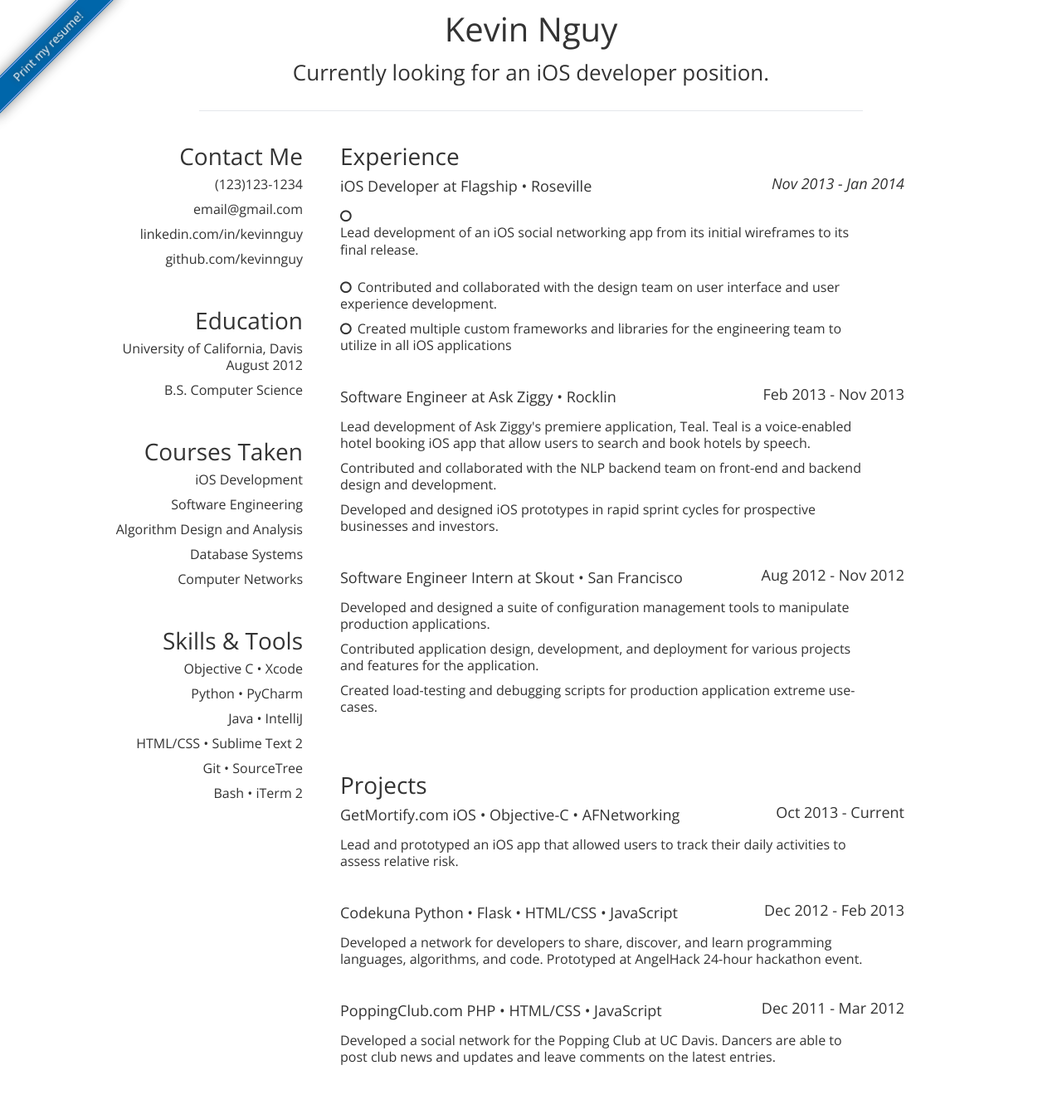
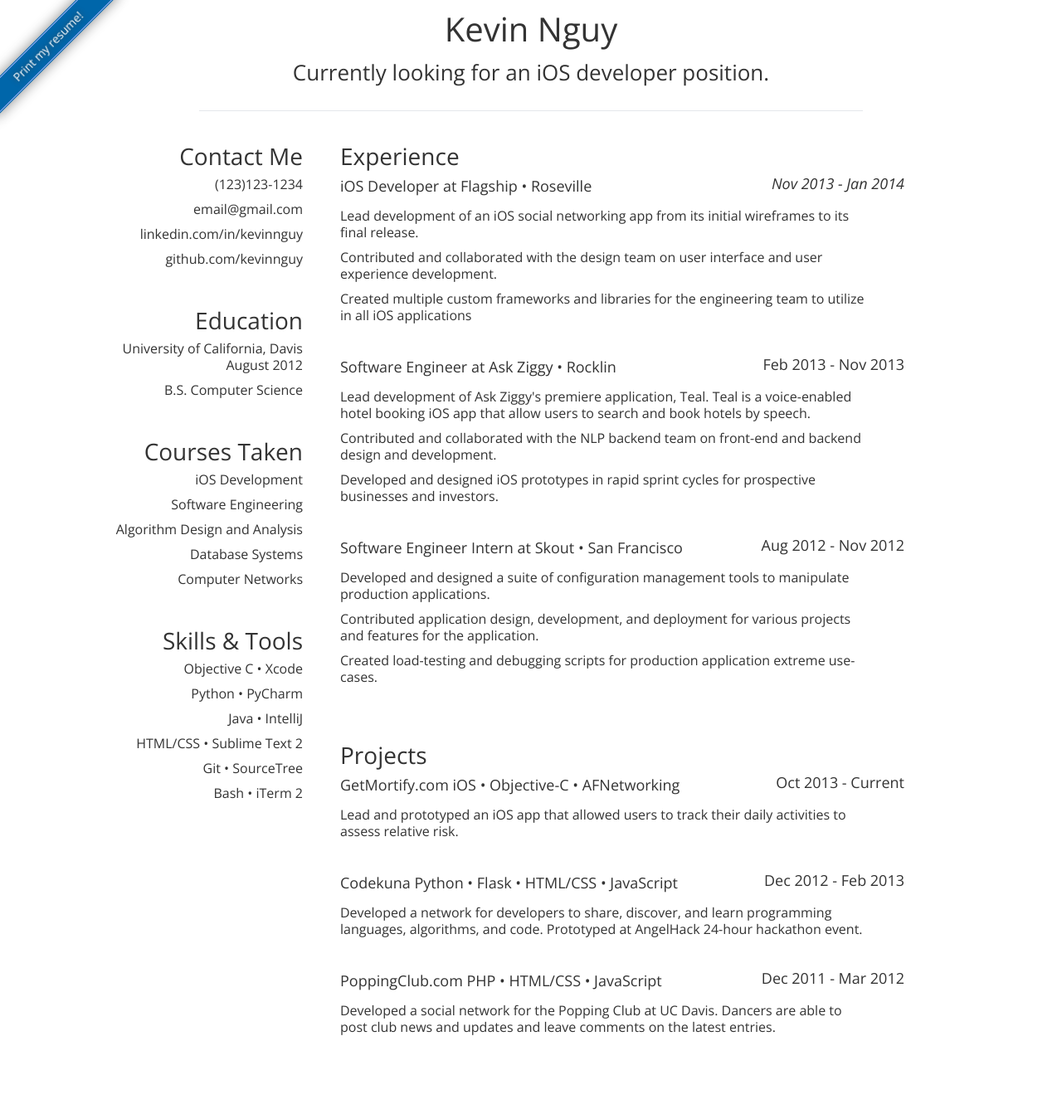
Before and after one commit to kevinnguy/kevinnguy.github.com, a Jekyll site: the page index.html, which Jekyll copies as it is, in a window 1280 px wide. Shown: the whole page at 83% size. Built offline with Jekyll 4.4.1, drawn with Linux system fonts in a browser that asks for light colours; after the commit the page ends 1307 px from its top, so only the background shows below that.

Commit message:
Sorry for the poor description

```diff
--- a/index.html
+++ b/index.html
@@ -104,9 +104,9 @@
             <p class="eight columns"><strong>iOS Developer</strong> at Flagship  &bull;  Roseville</p><span class="three columns right"><em>Nov 2013 - Jan 2014</em></span></dt>
           </dt>
           <ul>
-            <li class="eleven columns"><i class="fa fa-circle-o description"></i><p>Lead development of an iOS social networking app from its initial wireframes to its final release.</p></li>
-            <li class="eleven columns"><i class="fa fa-circle-o description"></i>Contributed and collaborated with the design team on user interface and user experience development.</li>
-            <li class="eleven columns"><i class="fa fa-circle-o description"></i>Created multiple custom frameworks and libraries for the engineering team to utilize in all iOS applications</li>
+            <li class="eleven columns">Lead development of an iOS social networking app from its initial wireframes to its final release.</li>
+            <li class="eleven columns">Contributed and collaborated with the design team on user interface and user experience development.</li>
+            <li class="eleven columns">Created multiple custom frameworks and libraries for the engineering team to utilize in all iOS applications</li>
           </ul>
         </dl>
 
```
